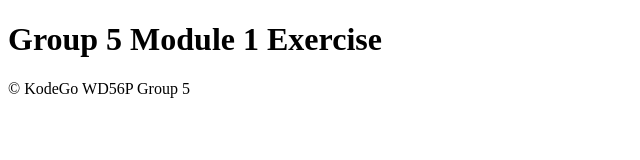
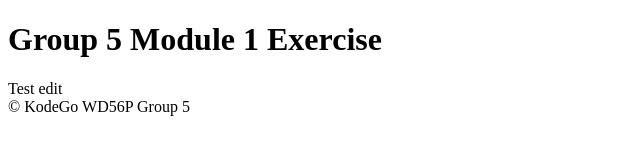
Before and after one commit to BatchWD56P/module-1-exercise, a plain HTML site: page index.html in a window 1280 px wide. Shown: the whole page, without its empty margins (0-640 px from the left). Drawn offline with Linux system fonts and the light colour scheme.

Commit message:
Update index.html

```diff
--- a/index.html
+++ b/index.html
@@ -11,6 +11,9 @@
       <h1>Group 5 Module 1 Exercise</h1>
     </header>
 
+    Test
+
+    edit
     <footer>&copy; KodeGo WD56P Group 5</footer>
   </body>
 </html>
```
